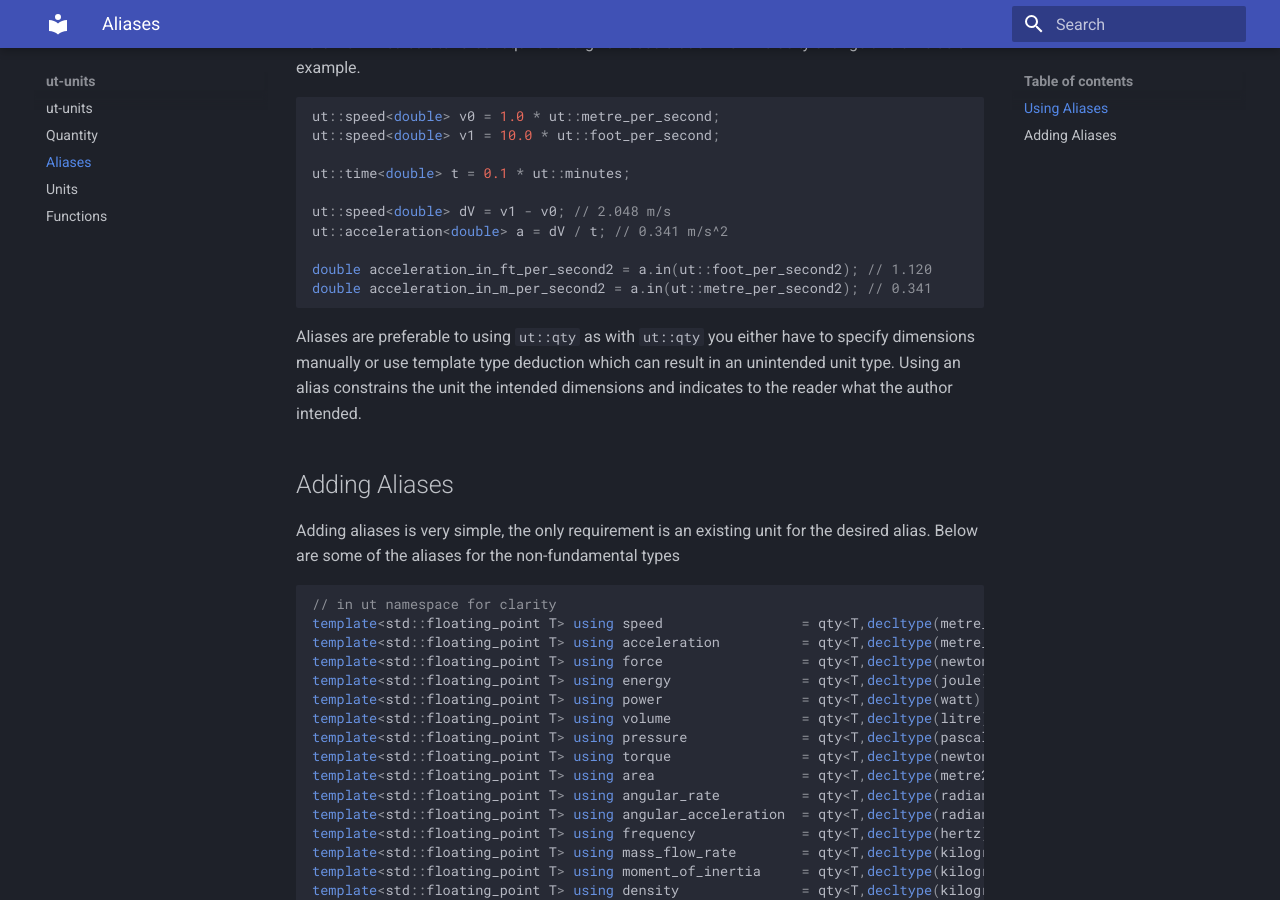
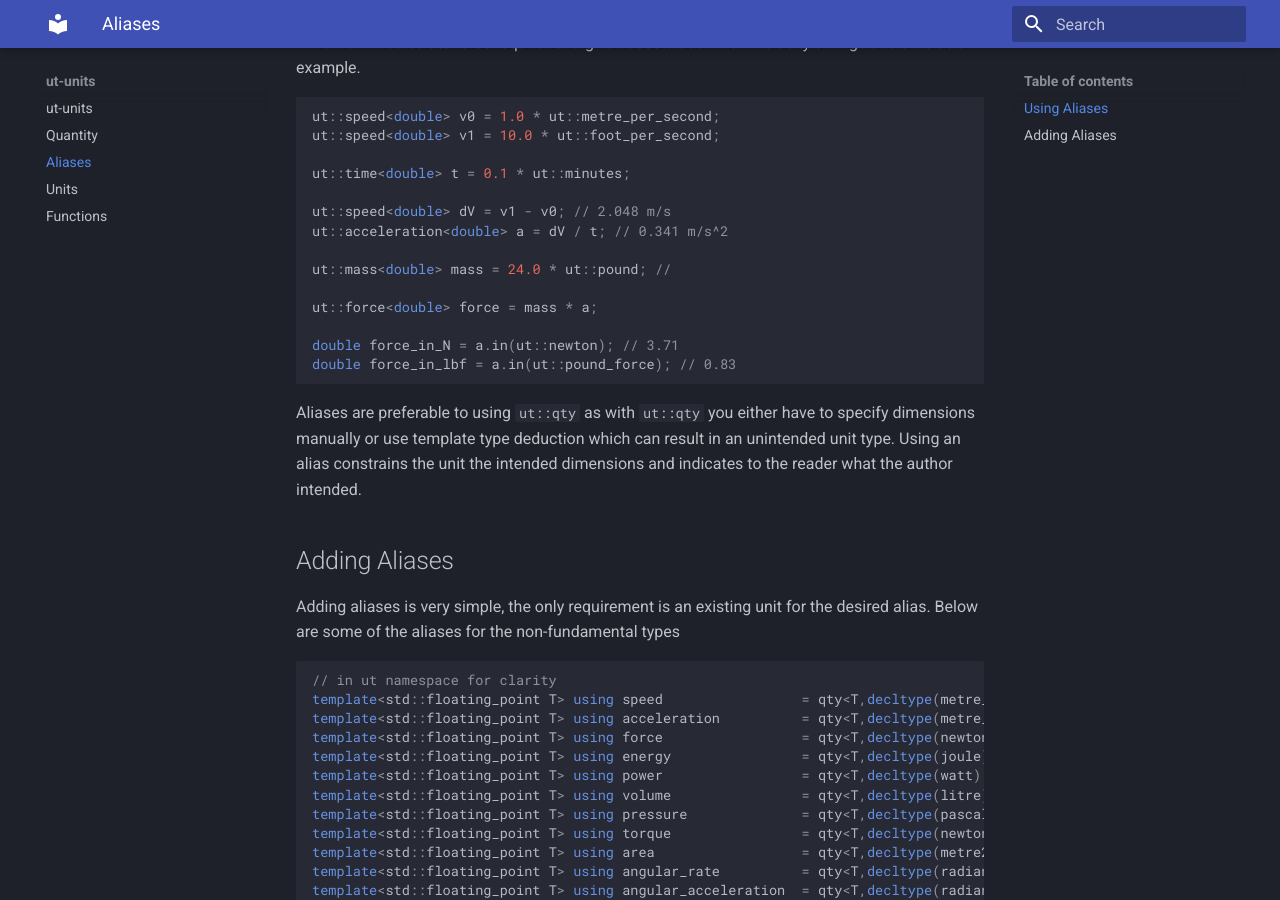
Before and after one commit to 08jne01/ut-units, an MkDocs documentation site: the page built from doc/aliases.md, in a window 1280 px wide and 900 px high, scrolled down 523 px. Built offline with MkDocs 1.6.1 and Material for MkDocs 9.7.7, drawn with Linux system fonts in a browser that asks for light colours.

Commit message:
Fix example

````diff
--- a/doc/aliases.md
+++ b/doc/aliases.md
@@ -28,8 +28,13 @@ ut::time<double> t = 0.1 * ut::minutes;
 ut::speed<double> dV = v1 - v0; // 2.048 m/s
 ut::acceleration<double> a = dV / t; // 0.341 m/s^2
 
-double acceleration_in_ft_per_second2 = a.in(ut::foot_per_second2); // 1.120
-double acceleration_in_m_per_second2 = a.in(ut::metre_per_second2); // 0.341
+ut::mass<double> mass = 24.0 * ut::pound; //
+
+ut::force<double> force = mass * a;
+
+double force_in_N = a.in(ut::newton); // 3.71
+double force_in_lbf = a.in(ut::pound_force); // 0.83
+
 ```
 
 Aliases are preferable to using `ut::qty` as with `ut::qty` you either have to specify dimensions manually or use template type deduction which can result in an unintended unit type. Using an alias constrains the unit the intended dimensions and indicates to the reader what the author intended.
````
